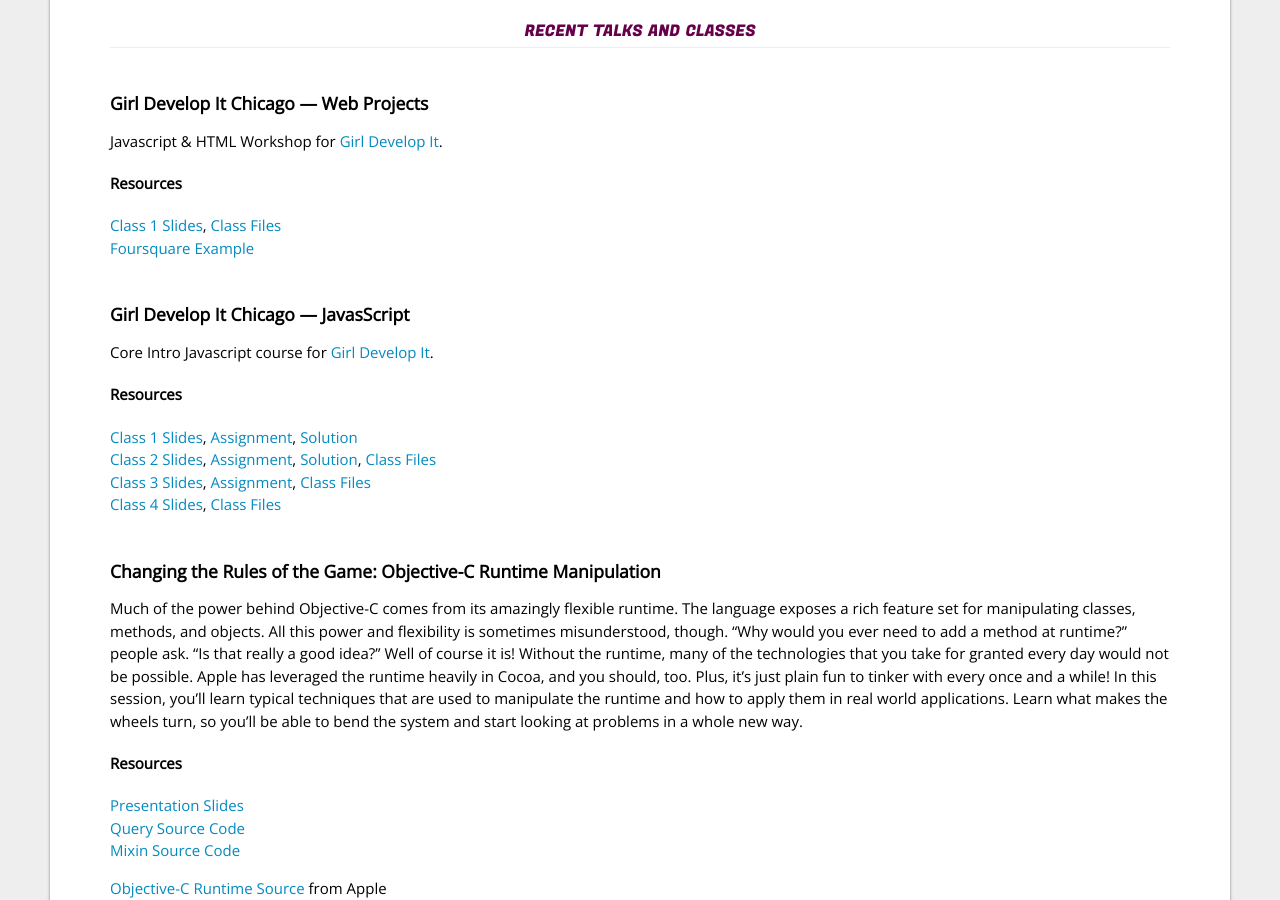
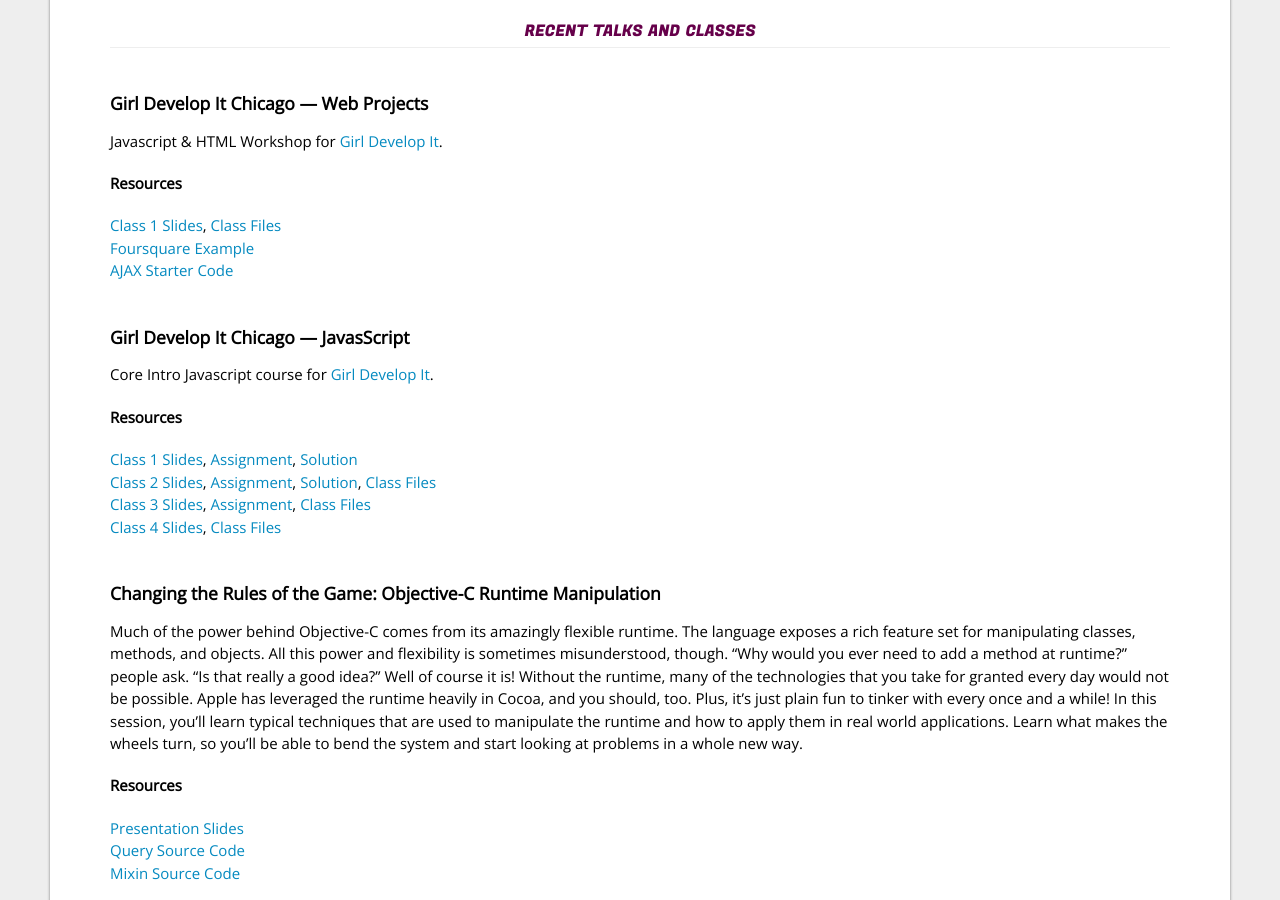
Before and after one commit to wbyoung/wbyoung.github.com, a Jekyll site: the page built from index.markdown, in a window 1280 px wide and 900 px high, scrolled down 355 px. Built offline with Jekyll 4.4.1, drawn with Linux system fonts in a browser that asks for light colours; Markdown is read by kramdown in place of the engine named in the settings.

Commit message:
AJAX starter code.

```diff
--- a/index.markdown
+++ b/index.markdown
@@ -20,6 +20,7 @@
 
 [Class 1 Slides](/gdi-workshop/class1.html), [Class Files](/gdi-workshop/resources/example.zip)
 [Foursquare Example](/gdi-foursquare/)
+[AJAX Starter Code](/gdi/ajax_start.zip)
 
 ### Girl Develop It Chicago &mdash; JavasScript
 
```
Also changed, not shown: 1 other file.
